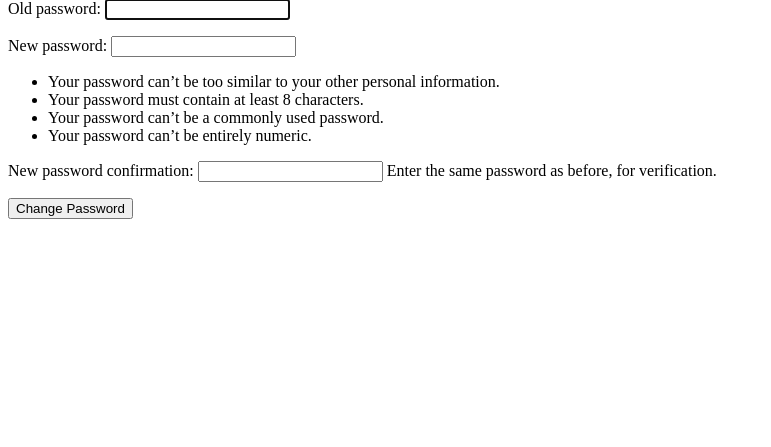
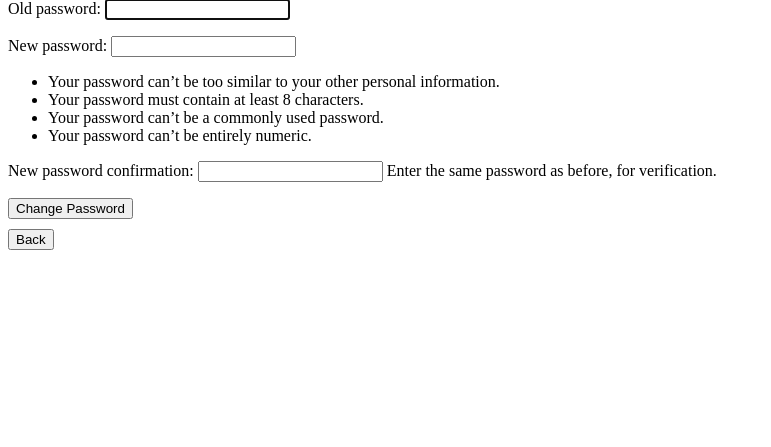
Before and after one commit to ZahraSajadi/django-bootcamp-second-project, a Django app: page /user/profile/change-password/ in a window 1280 px wide. Shown: the part 68-515 px from the top of the page, without its empty margins (0-771 px from the left). Run offline with Django 5.2, Linux system fonts and the light colour scheme; the visitor is signed in with stand-in values (Sample User, id 1).

Commit message:
added back button to _base.html

```diff
--- a/templates/_base.html
+++ b/templates/_base.html
@@ -13,5 +13,12 @@
     console.log('hiii')
     {% block script %}{% endblock %}
 </script>
+
+{% block back_button %}
+
+<button style="margin-top:10px;" onclick="window.history.back()">Back</button>
+
+{% endblock back_button %}
+
 </body>
 </html>
```
